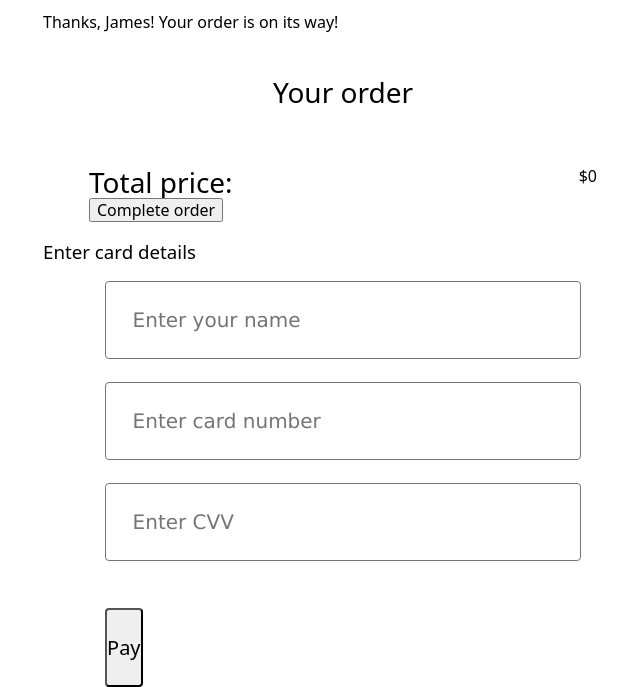
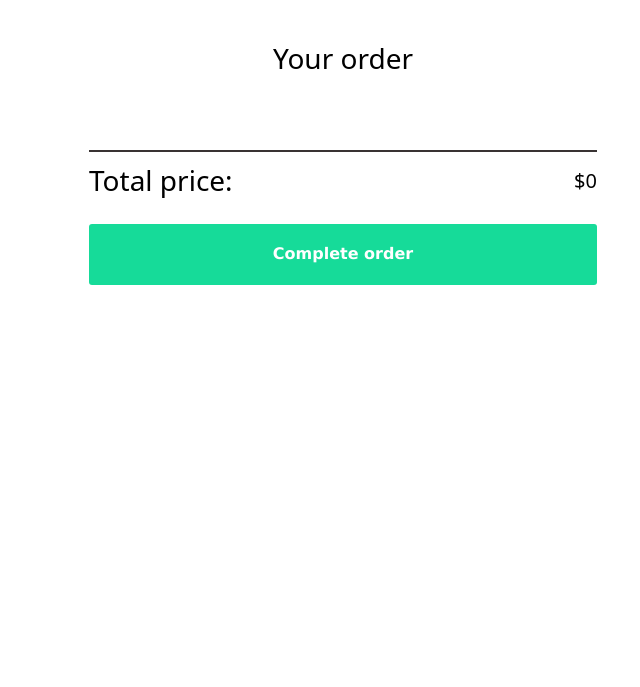
Before and after one commit to frnpcc/ordering-app, a website built with Vite: page index.html in a window 1280 px wide. Shown: the part 727-1414 px from the top of the page, without its empty margins (297-937 px from the left). After the commit the page ends 1040 px from the top, so only its background shows below. Built offline with nearby package versions, Linux system fonts and the light colour scheme; a web font is replaced by a local one.

Commit message:
rename classes & delete hard coded order complete msg

```diff
--- a/index.html
+++ b/index.html
@@ -1,6 +1,7 @@
 <!DOCTYPE html>
 <html lang="en">
   <head>
+    <meta name="viewport" content="width=device-width, initial-scale=1" />
     <link rel="stylesheet" href="https://cdnjs.cloudflare.com/ajax/libs/normalize/8.0.1/normalize.css">
     <link rel="stylesheet" href="index.css">
     <link href="https://fonts.googleapis.com/css2?family=Smythe&display=swap" rel="stylesheet">
@@ -14,21 +15,18 @@
     </header>
     <main>
       <section class="container" id="items-container"></section>
-      <div id="completed-msg" class="order-completed-msg">
-        <p>Thanks, James! Your order is on its way!</p>
-      </div>
+      <div id="order-complete-msg" class="order-complete-msg"></div>
       <section id="order-section" class="container">
         <h3>Your order</h3>
-        <div class="order-info" id="order-details"></div>
+        <div class="order-details" id="order-details"></div>
         <div class="order-total">
           <p>Total price:</p>
-          <span class="order-item-price" id="order-total">$0</span>
+          <span class="total-price" id="order-total">$0</span>
         </div>
-        <button id="order-btn" class="order-btn">Complete order</button>
+        <button id="order-btn" class="btn btn-order">Complete order</button>
       </section>
     </main>
-    <div id="payment-modal" class="card-details-modal">
-      <div class="card-details-modal-inner">
+    <div id="payment-modal" class="payment-modal">
         <h3>Enter card details</h3>
         <form id="payment-form">
           <input
@@ -56,9 +54,8 @@
           maxlength="3"
           inputmode="numeric"
           >
-          <button id="pay-btn" class="btn-pay">Pay</button>
+          <button id="pay-btn" class="btn btn-pay">Pay</button>
         </form>
-      </div>
     </div>
     <script src="index.js" type="module"></script>
   </body>
```
